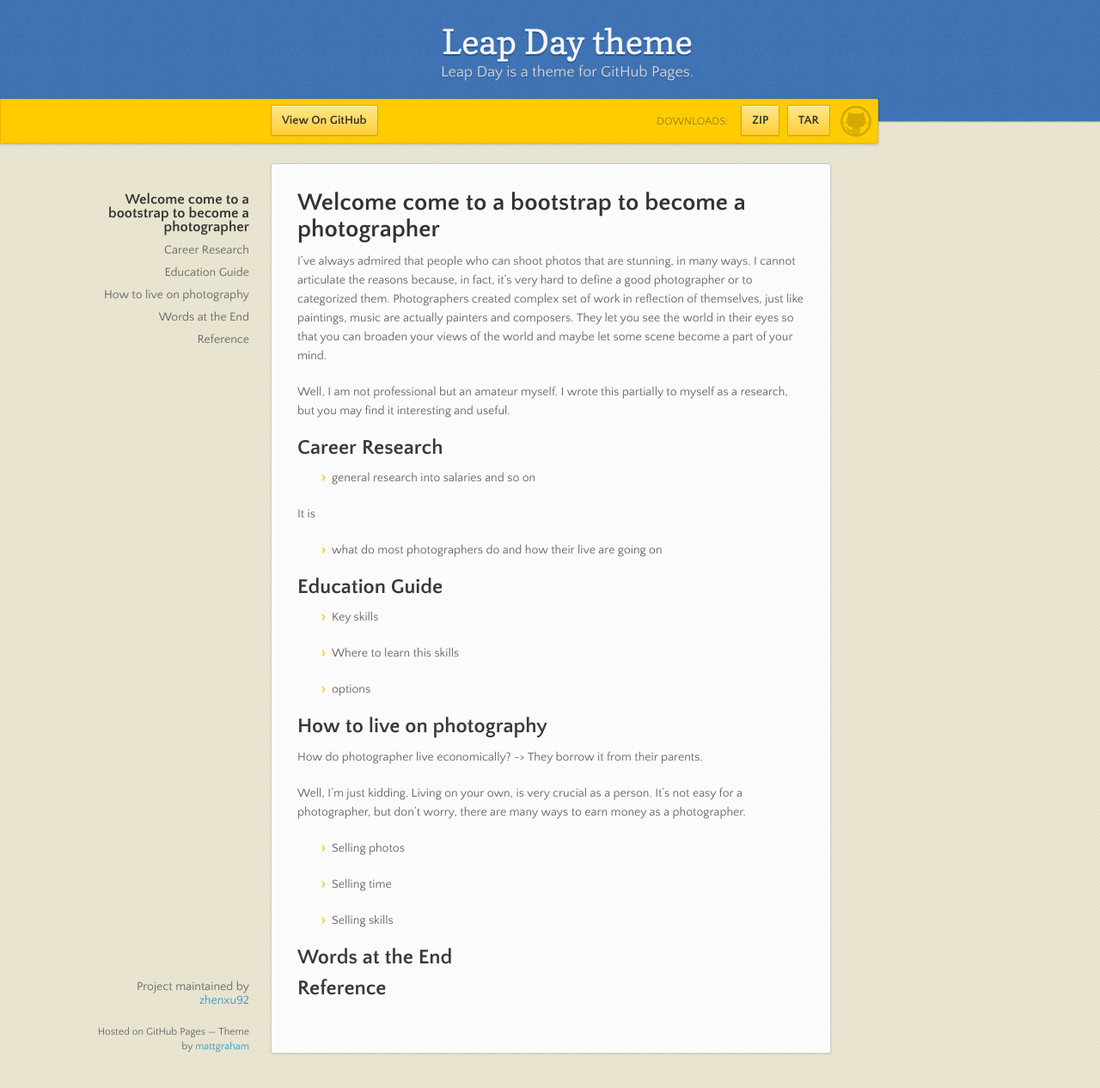
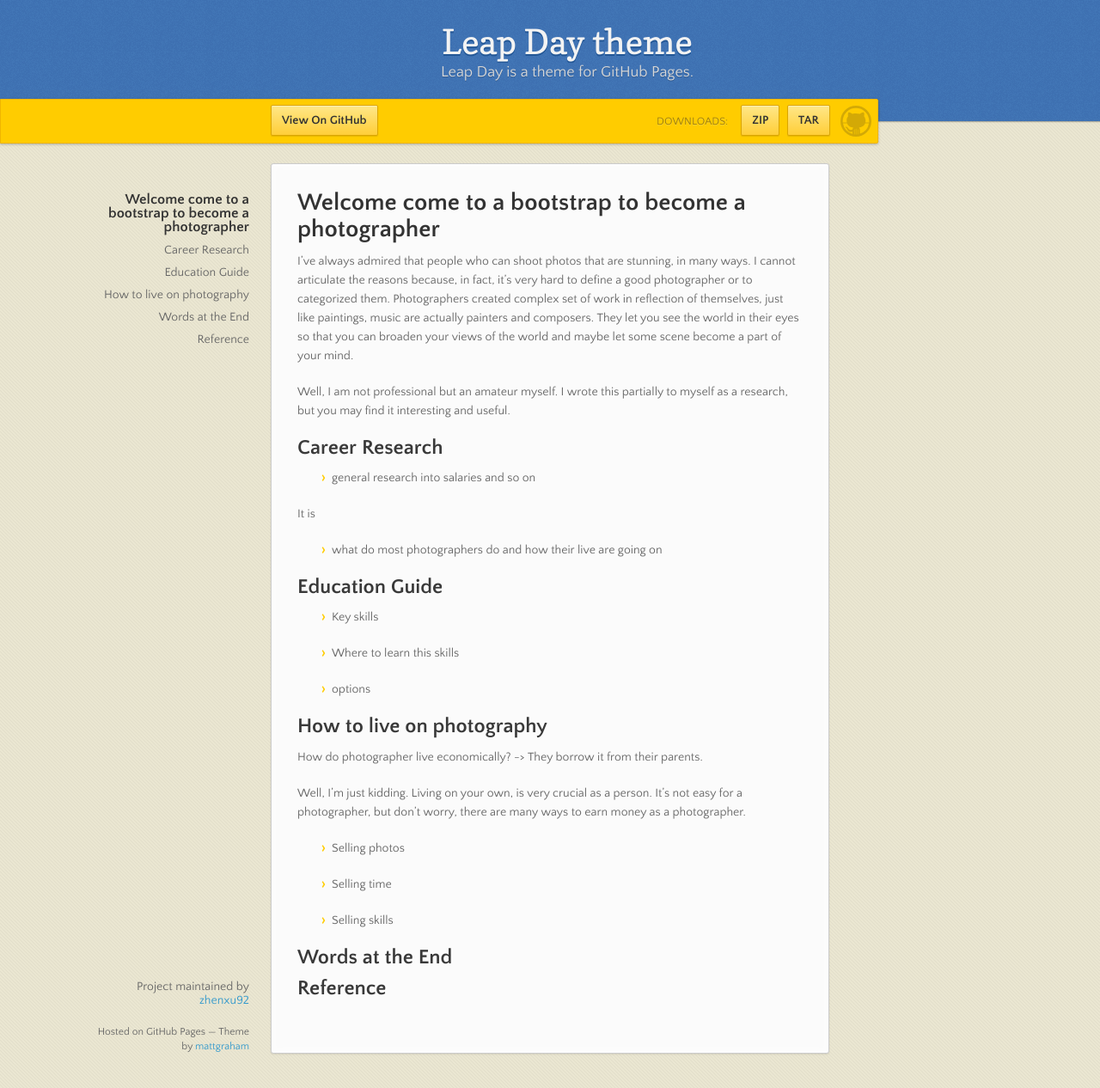
Before and after one commit to zhenxu92/BootstrapOfPhotographer, a Jekyll site: the page built from index.md, in a window 1280 px wide and 1266 px high. Shown: the whole window at 86% size. Built offline with Jekyll 4.4.1, drawn with Linux system fonts in a browser that asks for light colours; our own code applies the rules of GitHub Pages for plain Markdown files.

Commit message:
modified with

```diff
--- a/_layouts/default.html
+++ b/_layouts/default.html
@@ -40,7 +40,7 @@
       <nav>
         <ul></ul>
       </nav>
-      <section>
+      <section class="main-section">
         {{ content }}
 
       </section>
--- a/assets/css/style.scss
+++ b/assets/css/style.scss
@@ -2,3 +2,6 @@
 ---
 
 @import 'jekyll-theme-leap-day';
+.main-section {
+  width: auto;
+}
```
